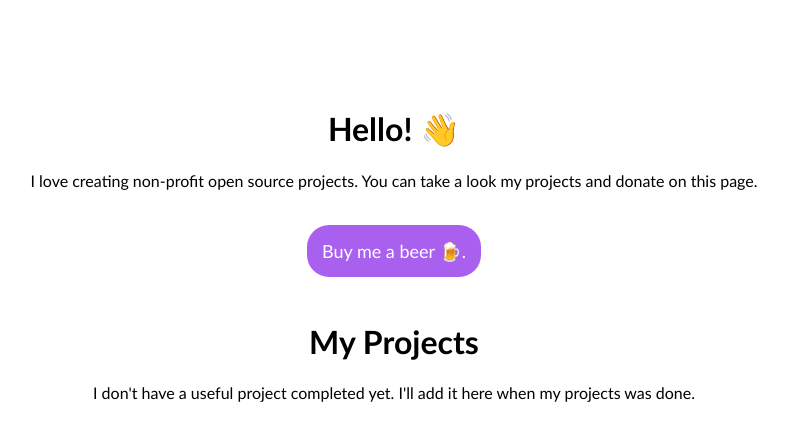
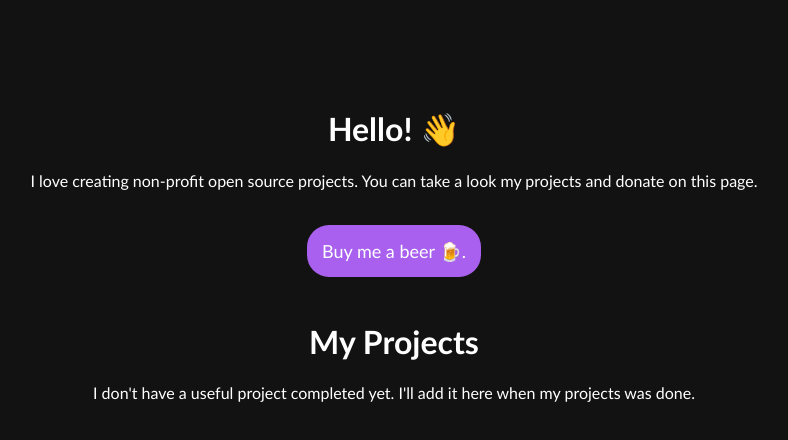
Before and after one commit to atakanorhan/atakanorhan.github.io, a plain HTML site: page index.html in a window 1280 px wide. Shown: the whole page, without its empty margins (246-1034 px from the left). Drawn offline with Linux system fonts and the light colour scheme.

Commit message:
Update index.html

```diff
--- a/index.html
+++ b/index.html
@@ -10,11 +10,9 @@
         <title>Atakan Orhan</title>
         <style>
             .head{
-                color: black;
                 font-family: 'Trebuchet MS', 'Lucida Sans Unicode', 'Lucida Grande', 'Lucida Sans', Arial, sans-serif;
             }
             .text{
-                color: black;
                 font-family: 'Trebuchet MS', 'Lucida Sans Unicode', 'Lucida Grande', 'Lucida Sans', Arial, sans-serif;
             }
             .link{
@@ -27,14 +25,18 @@
                 border-radius: 22px;
                 padding: 15px;
             }
-            div{
+            .design{
                 text-align: center;
+                color: white;
+            }
+            body{
+            background-color: #121212;
             }
     </style>
     <script data-name="BMC-Widget" data-cfasync="false" src="https://cdnjs.buymeacoffee.com/1.0.0/widget.prod.min.js" data-id="atakanorhan" data-description="Support me on Buy me a coffee!" data-message="" data-color="#BD5FFF" data-position="Right" data-x_margin="18" data-y_margin="18"></script>
     </head>
     <body>
-        <div>
+        <div class="design">
             <p><br><br><br><br></p>
             <h1 class="head">Hello! 👋</h1>
             <p class="text">I love creating non-profit open source projects. You can take a look my projects and donate on this page.</p>
```
